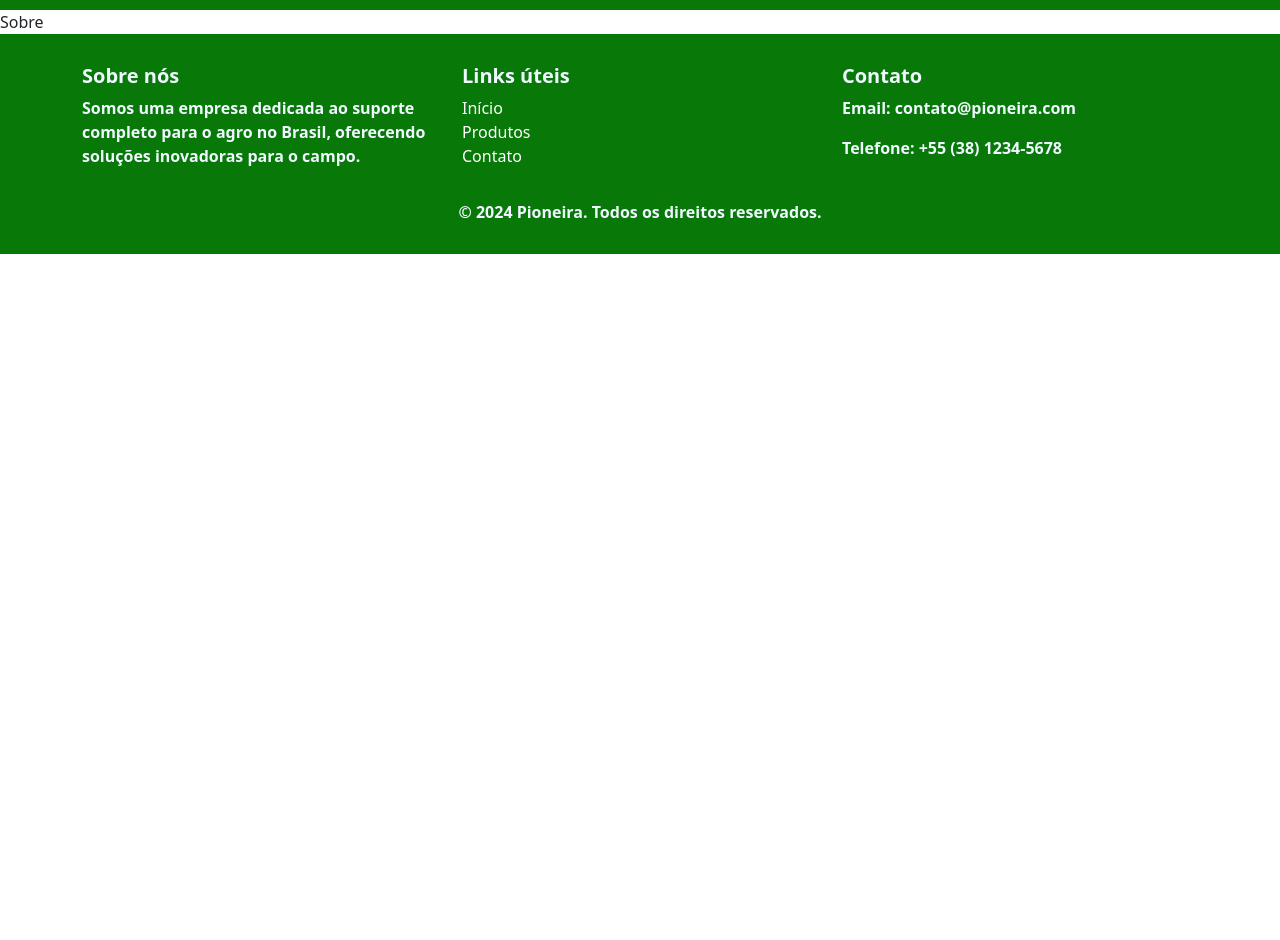
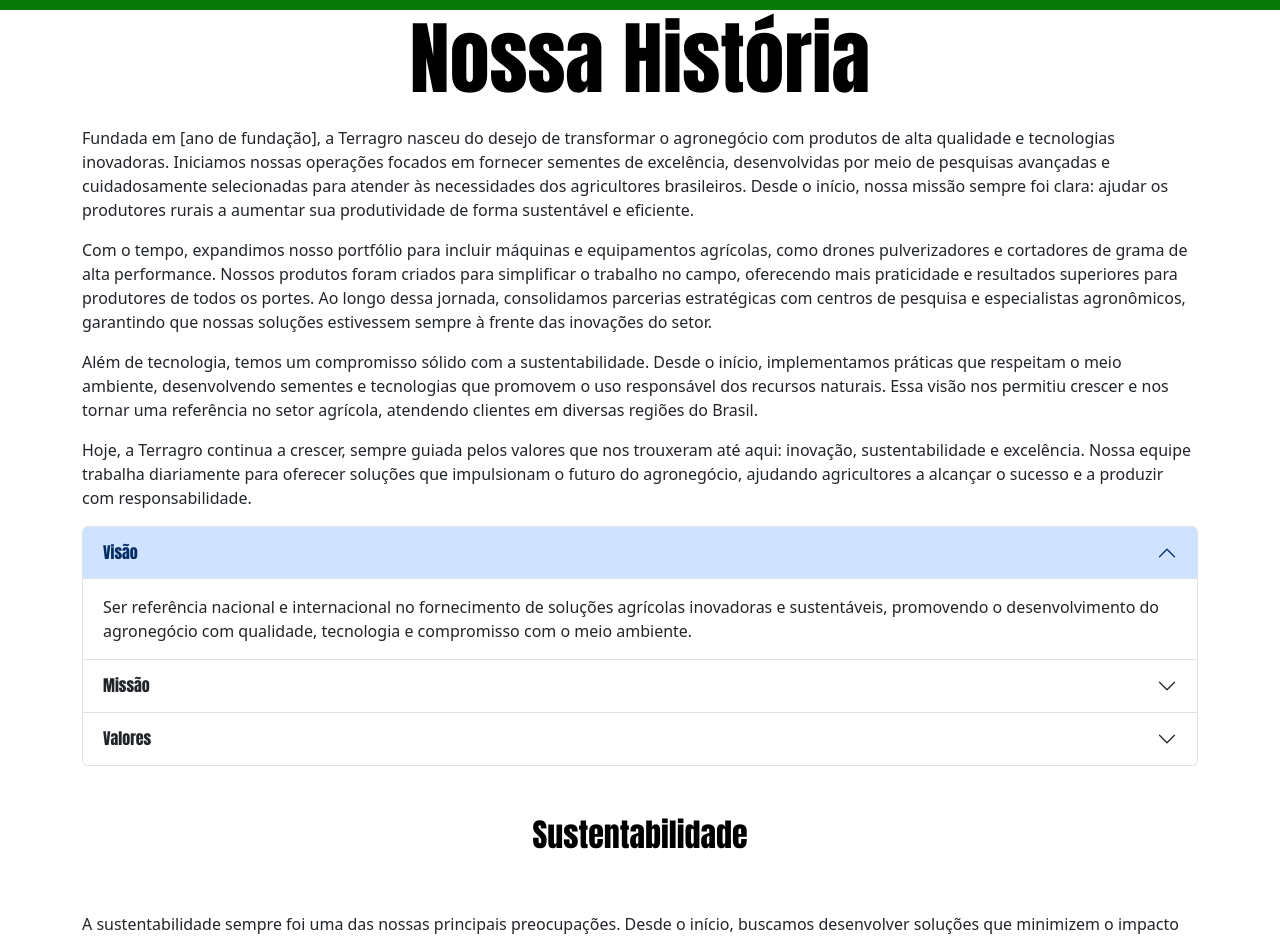
Before and after one commit to thiagoluznascimento/pioneira, a React (Vite) app: page /#/about in a window 1280 px wide. Shown: the part 60-1000 px from the top of the page. Before the commit the page ends 800 px from the top, so only its background shows below. Built offline with nearby package versions, Linux system fonts and the light colour scheme.

Commit message:
hotfix: Adiciona pagina de quem somos.

```diff
--- a/src/screens/About/index.jsx
+++ b/src/screens/About/index.jsx
@@ -1,10 +1,53 @@
+import { Accordion, Container } from "react-bootstrap";
+
+import '../styles.css'
 
 
 function About() {
     return(
-        <>
-        <div>Sobre</div>
-        </>
+        <Container>
+            <h2 className="titulo-h2">Nossa História</h2>
+            <p>Fundada em [ano de fundação], a Terragro nasceu do desejo de transformar o agronegócio com produtos de alta qualidade e tecnologias inovadoras. Iniciamos nossas operações focados em fornecer sementes de excelência, desenvolvidas por meio de pesquisas avançadas e cuidadosamente selecionadas para atender às necessidades dos agricultores brasileiros. Desde o início, nossa missão sempre foi clara: ajudar os produtores rurais a aumentar sua produtividade de forma sustentável e eficiente.</p>
+
+            <p>Com o tempo, expandimos nosso portfólio para incluir máquinas e equipamentos agrícolas, como drones pulverizadores e cortadores de grama de alta performance. Nossos produtos foram criados para simplificar o trabalho no campo, oferecendo mais praticidade e resultados superiores para produtores de todos os portes. Ao longo dessa jornada, consolidamos parcerias estratégicas com centros de pesquisa e especialistas agronômicos, garantindo que nossas soluções estivessem sempre à frente das inovações do setor.</p>
+
+            <p>Além de tecnologia, temos um compromisso sólido com a sustentabilidade. Desde o início, implementamos práticas que respeitam o meio ambiente, desenvolvendo sementes e tecnologias que promovem o uso responsável dos recursos naturais. Essa visão nos permitiu crescer e nos tornar uma referência no setor agrícola, atendendo clientes em diversas regiões do Brasil.</p>
+
+            <p>Hoje, a Terragro continua a crescer, sempre guiada pelos valores que nos trouxeram até aqui: inovação, sustentabilidade e excelência. Nossa equipe trabalha diariamente para oferecer soluções que impulsionam o futuro do agronegócio, ajudando agricultores a alcançar o sucesso e a produzir com responsabilidade.</p>
+
+            <Accordion defaultActiveKey="0">
+                <Accordion.Item eventKey="0">
+                    <Accordion.Header>Visão</Accordion.Header>
+                        <Accordion.Body>
+                            Ser referência nacional e internacional no fornecimento de soluções agrícolas inovadoras e sustentáveis,
+                            promovendo o desenvolvimento do agronegócio com qualidade, tecnologia e compromisso com o meio ambiente.
+                        </Accordion.Body>
+                </Accordion.Item>
+                <Accordion.Item eventKey="1">
+                    <Accordion.Header>Missão</Accordion.Header>
+                    <Accordion.Body>
+                        Nossa missão é oferecer produtos e serviços agrícolas de alta qualidade,
+                        ajudando produtores rurais a otimizar suas colheitas com eficiência, produtividade e sustentabilidade.
+                        Buscamos aprimorar o agronegócio por meio de inovações tecnológicas e práticas responsáveis, sempre com o foco na satisfação dos nossos clientes e no crescimento sustentável.
+                    </Accordion.Body>
+                </Accordion.Item>
+                <Accordion.Item eventKey="2">
+                    <Accordion.Header>Valores</Accordion.Header>
+                    <Accordion.Body>
+                    <strong>Inovação:</strong> Estamos comprometidos com a implementação de novas tecnologias e práticas modernas que impulsionem a eficiência no campo. <br />
+                    <strong>Sustentabilidade:</strong> Atuamos com responsabilidade ambiental, promovendo soluções que respeitam o equilíbrio ecológico e reduzem impactos negativos. <br />
+                    <strong>Qualidade:</strong> Garantimos a excelência em cada produto e serviço oferecido, sempre buscando superar as expectativas de nossos clientes. <br />
+                    <strong>Parceria:</strong> Valorizamos relações de confiança com nossos clientes, fornecedores e colaboradores, trabalhando lado a lado para alcançar os melhores resultados. <br />
+                    <strong>Ética:</strong> Nossa conduta é pautada pela transparência e respeito em todas as nossas relações, garantindo um ambiente de negócios íntegro e justo. <br />
+                    <strong>Compromisso com o Cliente:</strong> Nossa prioridade é oferecer soluções que agreguem valor ao negócio dos nossos clientes, ajudando-os a alcançar o sucesso em suas atividades agrícolas.
+                    </Accordion.Body>
+                </Accordion.Item>
+            </Accordion>
+            <h3 className="sub-titulo-h3 " >Sustentabilidade</h3>
+            <p>A sustentabilidade sempre foi uma das nossas principais preocupações. Desde o início, buscamos desenvolver soluções que minimizem o impacto ambiental e promovam o uso responsável dos recursos naturais.</p>
+            <p>Acreditamos que o futuro da agricultura depende de práticas sustentáveis, e trabalhamos constantemente para inovar nesse sentido. Um dos nossos marcos importantes foi o lançamento de sementes adaptadas a diferentes condições climáticas e resistentes a pragas, ajudando os agricultores a produzir mais com menos recursos, mantendo o foco na preservação do solo e da biodiversidade.</p>
+
+        </Container>
     );
 }
 
--- a/src/screens/Companies/index.jsx
+++ b/src/screens/Companies/index.jsx
@@ -10,8 +10,8 @@
     return (
     <>
         <Container className="p-3">
-            <h2 className="companies-title">Nossos Parceiros</h2>
-            <h3 className="companies-descricao">
+            <h2 className="titulo-h2">Nossos Parceiros</h2>
+            <h3 className="sub-titulo-h3">
                 Estamos comprometidos em proporcionar soluções práticas e seguras para aqueles que atuam na agricultura, pecuária e no universo rural. Descubra as empresas que acreditam na qualidade do nosso trabalho
             </h3>
         </Container>
--- a/src/screens/Products/index.jsx
+++ b/src/screens/Products/index.jsx
@@ -5,7 +5,7 @@
 function Products() {
     return (
         <Container className="p-3">
-            <h2 className= "titulo-produtos" >Nossos Produtos</h2>
+            <h2 className= "titulo-h2" >Nossos Produtos</h2>
             <Row xs={1} md={2} className="g-4">
             {products.map((product, idx) => (
                 <Col key={idx}>
--- a/src/screens/styles.css
+++ b/src/screens/styles.css
@@ -47,11 +47,17 @@
 }
 
 
-/* CSS Produtos */
-.titulo-produtos {
+.titulo-h2 {
     font-size: 5rem !important;
     color: black !important;
     margin-bottom: 20px;
+    font-family: Impact, Haettenschweiler, 'Arial Narrow Bold', sans-serif;
+}
+
+.sub-titulo-h3 {
+    color: black !important;
+    padding: 50px;
+    /* margin-bottom: 50px; */
     font-family: Impact, Haettenschweiler, 'Arial Narrow Bold', sans-serif;
 }
 
@@ -63,17 +69,6 @@
     margin-bottom: 10%;
 }
 
-.companies-title {
-    font-size: 5rem !important;
-    color: black !important;
-    margin-bottom: 10px;
-    font-family: Impact, Haettenschweiler, 'Arial Narrow Bold', sans-serif;
-}
-.companies-descricao{
-    color: black !important;
-    margin-bottom: 50px;
-    font-family: Impact, Haettenschweiler, 'Arial Narrow Bold', sans-serif;
-}
 .company-item {
     margin: 0 20px;
 }
```
